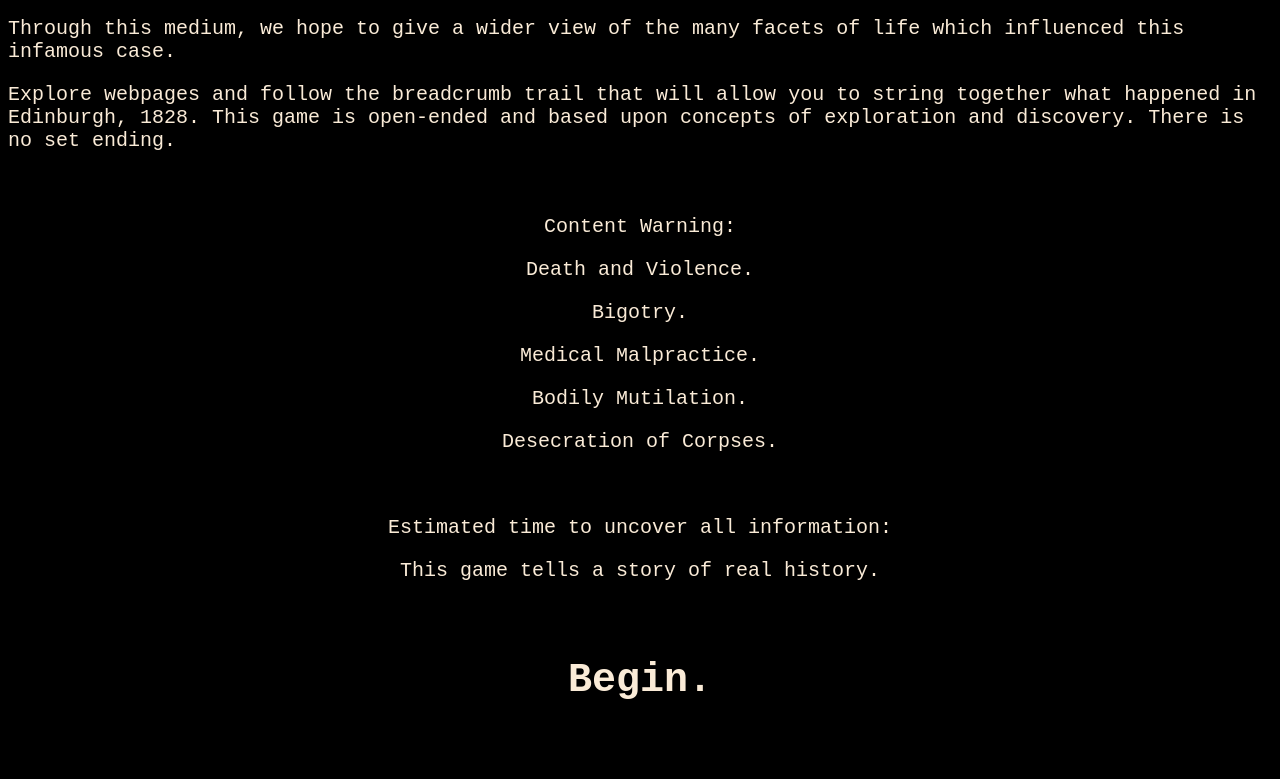
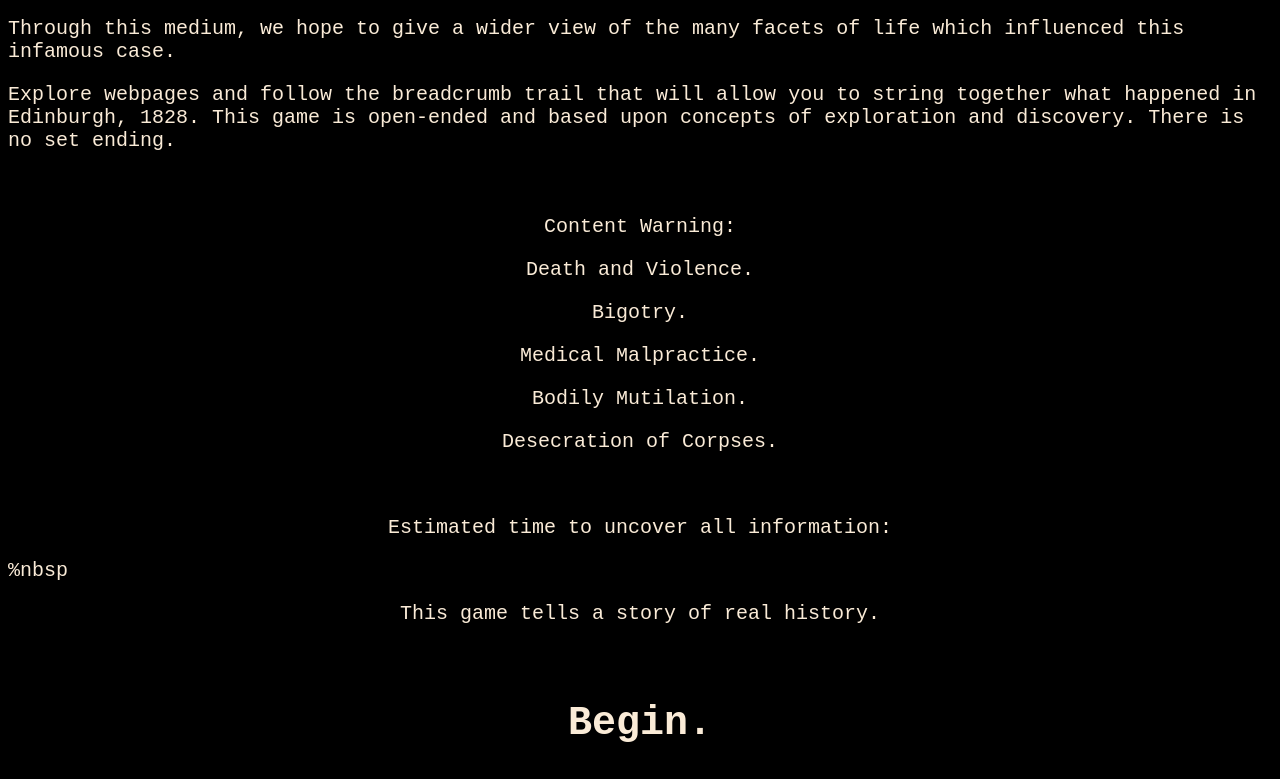
Before and after one commit to lydiajohnsto/burke-and-hare, a plain HTML site: page index.html in a window 1280 px wide. Shown: the part 549-1328 px from the top of the page. Before the commit the page ends 1285 px from the top, so only its background shows below. Drawn offline with Linux system fonts and the light colour scheme.

```diff
--- a/index.html
+++ b/index.html
@@ -36,6 +36,7 @@ p {
 <p>&nbsp</p>
 <center><p>Estimated time to uncover all information:</p></center>
 <p></p>
+<p>%nbsp</p>
 <center><p>This game tells a story of real history.</p></center>
 <p>&nbsp</p>
 <h2><center>Begin.</center></h2>
```
